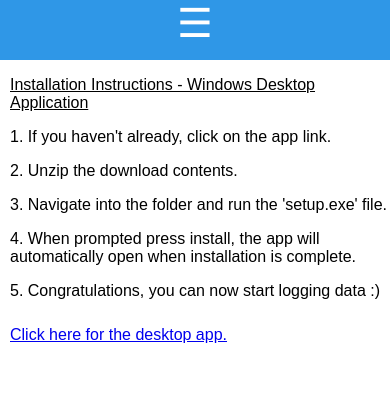
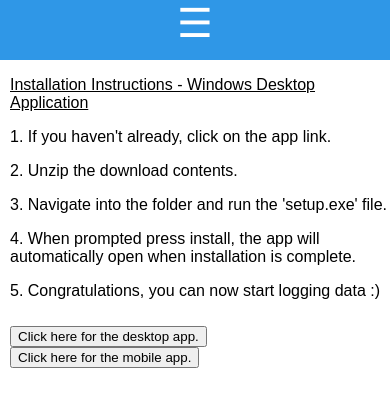
Before and after one commit to danwalsh1/Project_Gonzo, a PHP site: page /pages/Downloads.php in a window 390 px wide. Shown: the top 407 px of the page. Run offline with PHP 8.4, Linux system fonts and the light colour scheme; the visitor is signed in with stand-in values (Sample User, id 1).

Commit message:
UPDATED Downloads.php
Added buttons to download the windows app and the mobile app. Changed from just a link that was clicked.
I forgot to upload this to github after I did it a few days ago.

```diff
--- a/website/project_gonzo_v1/pages/Downloads.php
+++ b/website/project_gonzo_v1/pages/Downloads.php
@@ -44,7 +44,14 @@
 	<p>5. Congratulations, you can now start logging data :) </p>
 
 	<div style= padding-top:10px; >
-	<a href=https://projectgonzocoventry.000webhostapp.com/downloads/MSAPP.zip > Click here for the desktop app. </a>
+    <form action=https://projectgonzocoventry.000webhostapp.com/downloads/MSAPP.zip>
+    <input type="submit" value="Click here for the desktop app." />
+    </form>
+
+    <form action=https://projectgonzocoventry.000webhostapp.com/downloads/MobileApp.zip>
+    <input type="submit" value="Click here for the mobile app." />
+    </form>
+
 	</div>
 	</body>
 </html>
```
